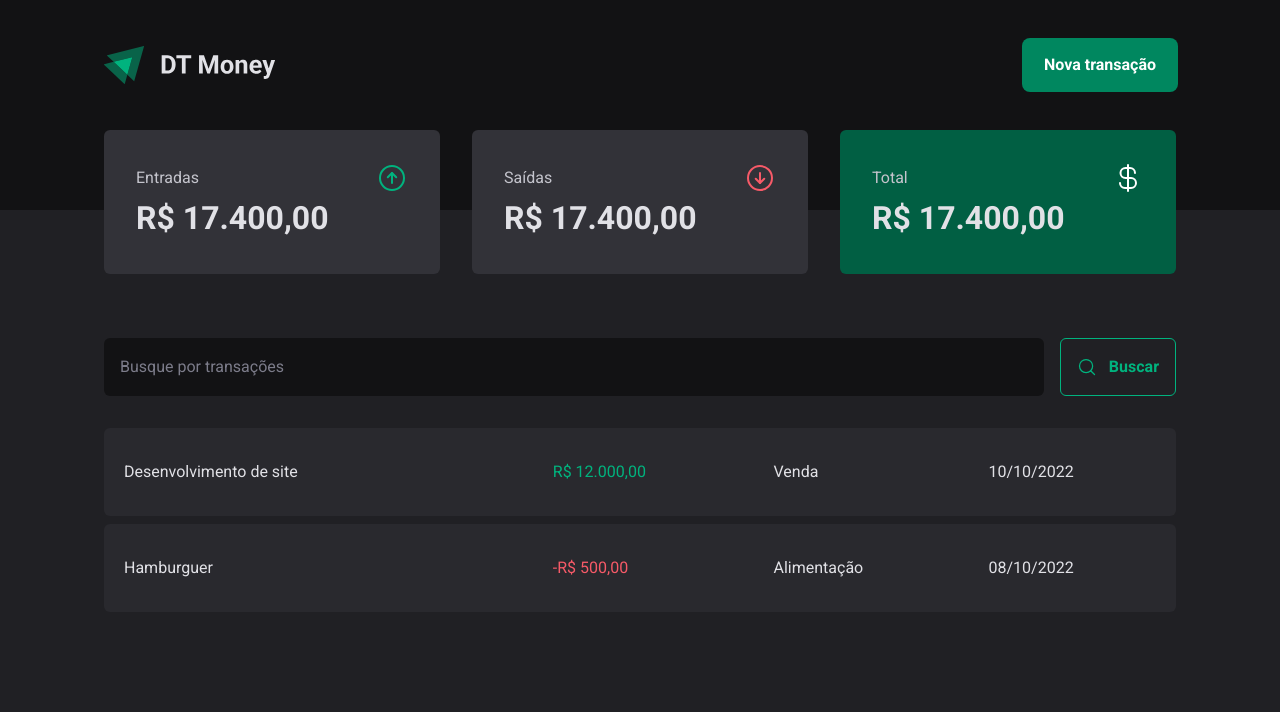
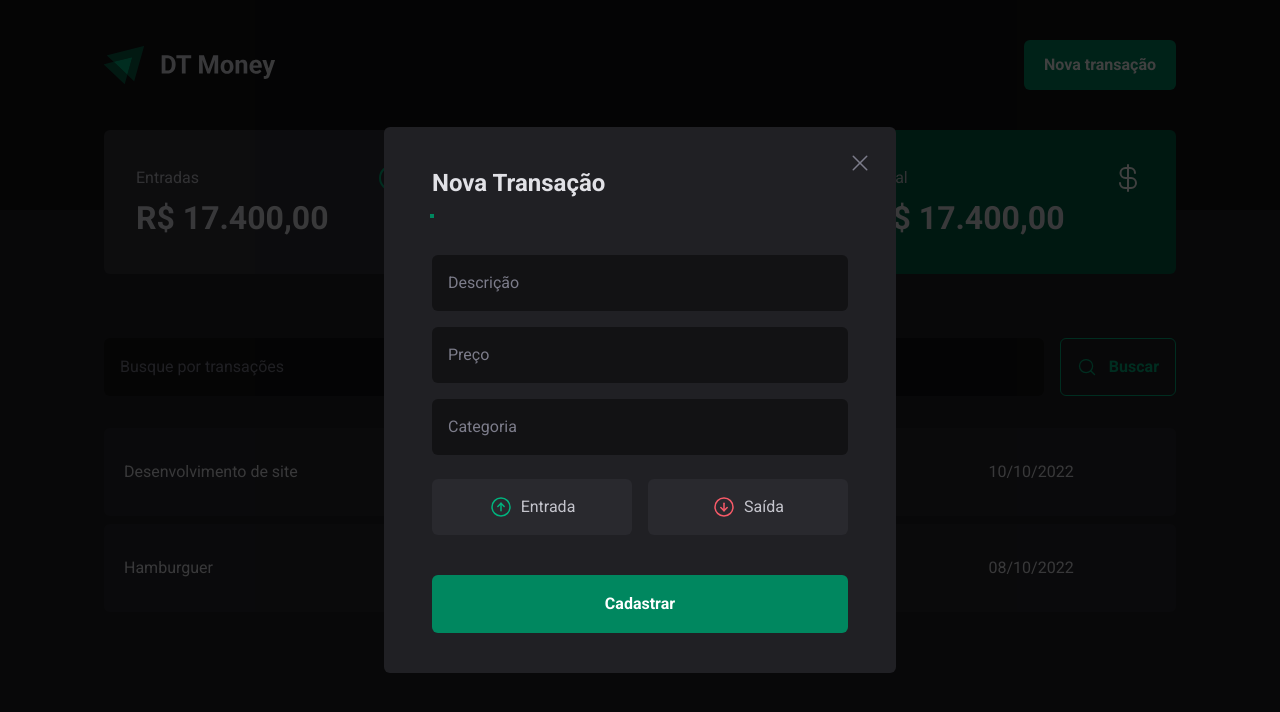
Before and after one commit to josesouzaa/ignite-2022-dt-money, a React (Vite) app: page / in a window 1280 px wide. Both pictures are taken after a click on the button "Nova transação". Shown: the top 712 px of the page. Built offline with nearby package versions, Linux system fonts and the light colour scheme.

Commit message:
Modal completo

```diff
--- a/package.json
+++ b/package.json
@@ -9,6 +9,8 @@
     "preview": "vite preview"
   },
   "dependencies": {
+    "@radix-ui/react-dialog": "^1.0.2",
+    "@radix-ui/react-radio-group": "^1.1.0",
     "phosphor-react": "^1.4.1",
     "react": "^18.2.0",
     "react-dom": "^18.2.0"
--- a/src/components/Header.tsx
+++ b/src/components/Header.tsx
@@ -1,3 +1,6 @@
+import * as Dialog from '@radix-ui/react-dialog'
+import { NewTransactionModal } from './NewTransactionModal'
+
 import { Logo } from '../assets/Logo'
 
 export function Header() {
@@ -6,9 +9,13 @@ export function Header() {
       <div className="w-full max-w-[1120px] mx-auto px-6 flex justify-between items-center">
         <Logo />
 
-        <button className="h-[50px] bg-green-500 text-white font-bold px-5 rounded-md cursor-pointer hover:transition hover:bg-green-700">
-          Nova transação
-        </button>
+        <Dialog.Root>
+          <Dialog.Trigger className="h-[50px] bg-green-500 text-white font-bold px-5 rounded-md cursor-pointer hover:transition hover:bg-green-700">
+            Nova transação
+          </Dialog.Trigger>
+
+          <NewTransactionModal />
+        </Dialog.Root>
       </div>
     </header>
   )
--- /dev/null
+++ b/src/components/NewTransactionModal.tsx
@@ -0,0 +1,65 @@
+import * as Dialog from '@radix-ui/react-dialog'
+import * as RadioGroup from '@radix-ui/react-radio-group'
+
+import { ArrowCircleDown, ArrowCircleUp, X } from 'phosphor-react'
+
+export function NewTransactionModal() {
+  return (
+    <Dialog.Portal>
+      <Dialog.Overlay className="fixed w-screen h-screen inset-0 bg-[rgba(0,0,0,0.75)]" />
+
+      <Dialog.Content className="min-w-[32rem] rounded-md py-10 px-12 bg-gray-800 fixed top-1/2 left-1/2 -translate-x-1/2 -translate-y-1/2">
+        <Dialog.Title className="font-bold text-2xl text-gray-100">
+          Nova Transação
+        </Dialog.Title>
+
+        <Dialog.Close>
+          <X
+            size={24}
+            className="absolute top-[1.5rem] right-[1.5rem] text-gray-500"
+          />
+        </Dialog.Close>
+
+        <form className="mt-8 flex flex-col gap-4">
+          <input
+            className="rounded-md bg-gray-900 text-gray-300 p-4 placeholder:text-gray-500"
+            type="text"
+            placeholder="Descrição"
+            required
+          />
+          <input
+            className="rounded-md bg-gray-900 text-gray-300 p-4 placeholder:text-gray-500"
+            type="number"
+            placeholder="Preço"
+            required
+          />
+          <input
+            className="rounded-md bg-gray-900 text-gray-300 p-4 placeholder:text-gray-500"
+            type="text"
+            placeholder="Categoria"
+            required
+          />
+
+          <RadioGroup.Root className="grid grid-cols-2 gap-4 mt-2">
+            <RadioGroup.Item value="income" className="btnModal income">
+              <ArrowCircleUp size={24} className="text-green-300" />
+              Entrada
+            </RadioGroup.Item>
+
+            <RadioGroup.Item value="outcome" className="btnModal outcome">
+              <ArrowCircleDown size={24} className="text-red-300" />
+              Saída
+            </RadioGroup.Item>
+          </RadioGroup.Root>
+
+          <button
+            type="submit"
+            className="h-[58px] bg-green-500 text-white font-bold px-5 rounded-md mt-6 hover:bg-green-700 transition"
+          >
+            Cadastrar
+          </button>
+        </form>
+      </Dialog.Content>
+    </Dialog.Portal>
+  )
+}
--- a/src/main.css
+++ b/src/main.css
@@ -16,12 +16,28 @@
     @apply w-full border-separate border-spacing-y-2 mt-6;
   }
   .mainTable td {
-    @apply px-5 py-8 bg-gray-700;
+    @apply px-5 py-8 bg-gray-700 first:rounded-l-md last:rounded-r-md;
   }
-  .mainTable td:first-child {
-    @apply rounded-l-md;
+
+  .btnModal {
+    @apply bg-gray-700 p-4 flex items-center justify-center gap-2 rounded-md text-gray-300;
   }
-  .mainTable td:last-child {
-    @apply rounded-r-md;
+  .btnModal[data-state='checked'] {
+    @apply text-white;
+  }
+  .btnModal[data-state='checked'].income {
+    @apply bg-green-500;
+  }
+  .btnModal[data-state='checked'].income svg {
+    @apply text-white;
+  }
+  .btnModal[data-state='checked'].outcome {
+    @apply bg-red-500;
+  }
+  .btnModal[data-state='checked'].outcome svg {
+    @apply text-white;
+  }
+  .btnModal[data-state='unchecked']:hover {
+    @apply bg-gray-600 transition;
   }
 }
```
Also changed, not shown: 1 other file (tests, documents, lock files or other folders).
